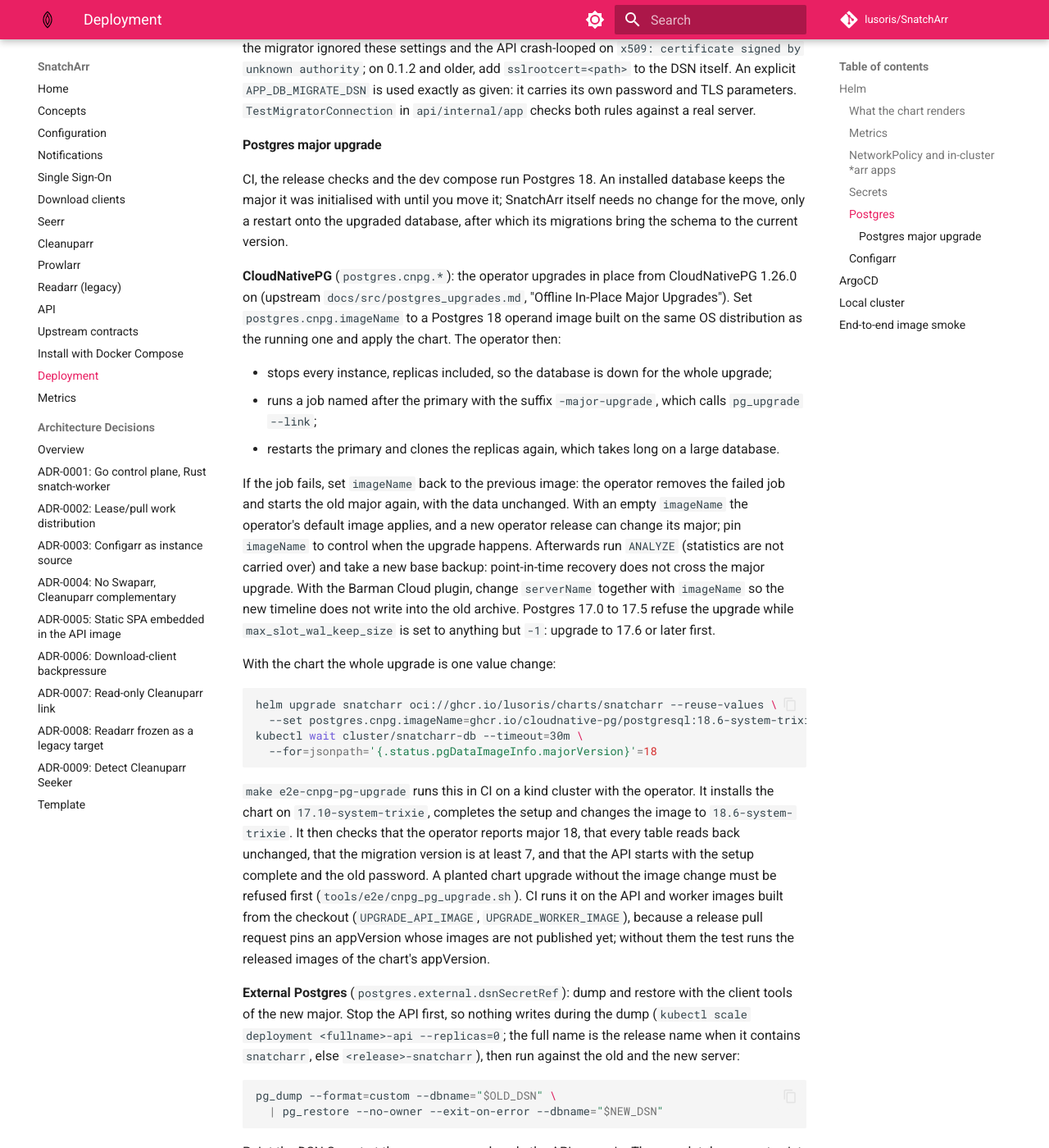
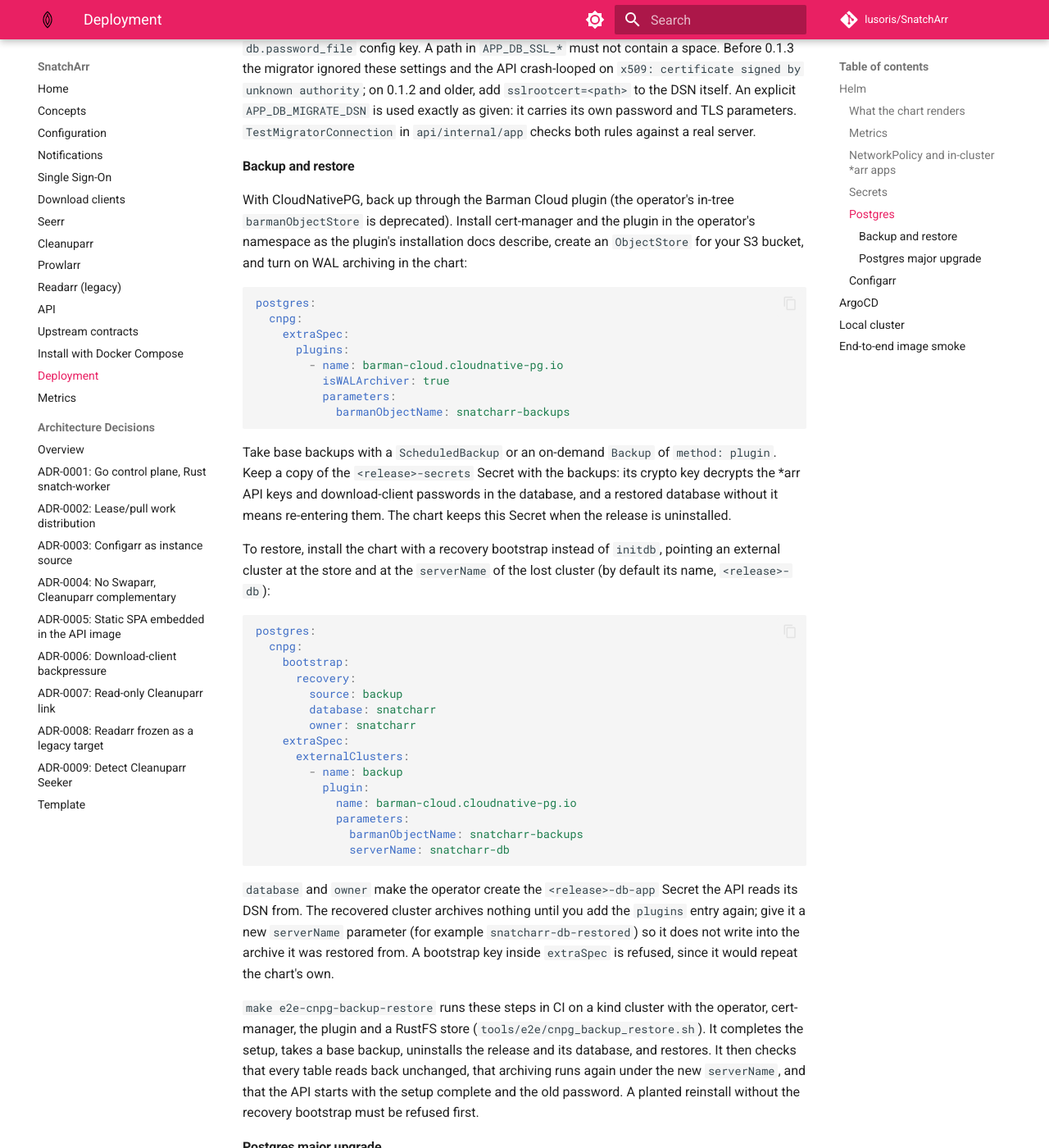
Before and after one commit to lusoris/SnatchArr, an MkDocs documentation site: the page built from docs/deployment.md, in a window 1280 px wide and 1400 px high, scrolled down 5687 px. Shown: the whole window at 82% size. Built offline with MkDocs 1.6.1 and Material for MkDocs 9.7.7, drawn with Linux system fonts in a browser that asks for light colours; comment, search, counter and statistics services are not loaded; some of the changed text lies outside the part shown.

Commit message:
test(deploy): back up and restore the chart's CloudNativePG database
Backups of the chart's database were left to postgres.cnpg.extraSpec,
with no restore procedure and no restore test (gap audit C14-04). The
chart also could not restore at all: the Cluster always rendered an
initdb bootstrap, and a bootstrap key in extraSpec would repeat it.

postgres.cnpg.bootstrap now replaces the initdb bootstrap verbatim. A
bootstrap key in extraSpec is refused twice, by the values schema and by
the template, and helm unittest covers default, recovery, both refusals
and the empty map.

tools/e2e/cnpg_backup_restore.sh runs the documented steps on kind with
the Barman Cloud plugin and a RustFS store: setup, base backup, release
and database removed, restore with a data read-back, WAL archiving on
again under a new serverName, and the API up with the old password. A
planted reinstall without the recovery bootstrap must be refused first.
The deploy job installs cert-manager and the plugin and runs it; the
steps shared with cnpg_pg_upgrade.sh move to tools/e2e/cnpg_lib.sh.
docs/deployment.md gains the "Backup and restore" section.

Signed-off-by: lusoris <lusoris@proton.me>

````diff
--- a/docs/deployment.md
+++ b/docs/deployment.md
@@ -202,7 +202,9 @@
 
 `postgres.cnpg.enabled=true` (default) renders a CloudNativePG `Cluster` with
 `postgres.cnpg.instances` replicas and `postgres.cnpg.storage.size` per instance;
-`postgres.cnpg.extraSpec` is merged verbatim for backups, affinity or parameters.
+`postgres.cnpg.extraSpec` is merged verbatim for backups, affinity or parameters, and
+`postgres.cnpg.bootstrap` replaces the default `initdb` bootstrap, for a restore (see
+[Backup and restore](#backup-and-restore)).
 For an external database set `postgres.cnpg.enabled=false` and point
 `postgres.external.dsnSecretRef` at a Secret holding the DSN. Only the API connects to
 Postgres.
@@ -245,6 +247,64 @@
 the DSN itself. An explicit `APP_DB_MIGRATE_DSN` is used exactly as given: it carries its own
 password and TLS parameters. `TestMigratorConnection` in `api/internal/app` checks both rules
 against a real server.
+
+#### Backup and restore
+
+With CloudNativePG, back up through the Barman Cloud plugin (the operator's in-tree
+`barmanObjectStore` is deprecated). Install cert-manager and the plugin in the operator's
+namespace as the plugin's installation docs describe, create an `ObjectStore` for your S3
+bucket, and turn on WAL archiving in the chart:
+
+```yaml
+postgres:
+  cnpg:
+    extraSpec:
+      plugins:
+        - name: barman-cloud.cloudnative-pg.io
+          isWALArchiver: true
+          parameters:
+            barmanObjectName: snatcharr-backups
+```
+
+Take base backups with a `ScheduledBackup` or an on-demand `Backup` of `method: plugin`. Keep
+a copy of the `<release>-secrets` Secret with the backups: its crypto key decrypts the *arr API
+keys and download-client passwords in the database, and a restored database without it means
+re-entering them. The chart keeps this Secret when the release is uninstalled.
+
+To restore, install the chart with a recovery bootstrap instead of `initdb`, pointing an
+external cluster at the store and at the `serverName` of the lost cluster (by default its name,
+`<release>-db`):
+
+```yaml
+postgres:
+  cnpg:
+    bootstrap:
+      recovery:
+        source: backup
+        database: snatcharr
+        owner: snatcharr
+    extraSpec:
+      externalClusters:
+        - name: backup
+          plugin:
+            name: barman-cloud.cloudnative-pg.io
+            parameters:
+              barmanObjectName: snatcharr-backups
+              serverName: snatcharr-db
+```
+
+`database` and `owner` make the operator create the `<release>-db-app` Secret the API reads its
+DSN from. The recovered cluster archives nothing until you add the `plugins` entry again; give it
+a new `serverName` parameter (for example `snatcharr-db-restored`) so it does not write into the
+archive it was restored from. A bootstrap key inside `extraSpec` is refused, since it would
+repeat the chart's own.
+
+`make e2e-cnpg-backup-restore` runs these steps in CI on a kind cluster with the operator,
+cert-manager, the plugin and a RustFS store (`tools/e2e/cnpg_backup_restore.sh`). It completes
+the setup, takes a base backup, uninstalls the release and its database, and restores. It then
+checks that every table reads back unchanged, that archiving runs again under the new
+`serverName`, and that the API starts with the setup complete and the old password. A planted
+reinstall without the recovery bootstrap must be refused first.
 
 #### Postgres major upgrade
 
````
Also changed, not shown: renovate.json (+23 -0 lines), 9 other files.
